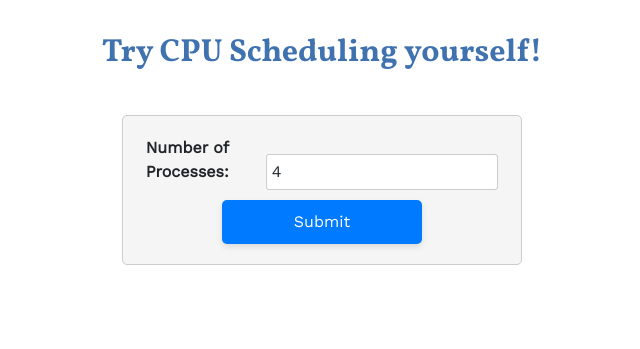
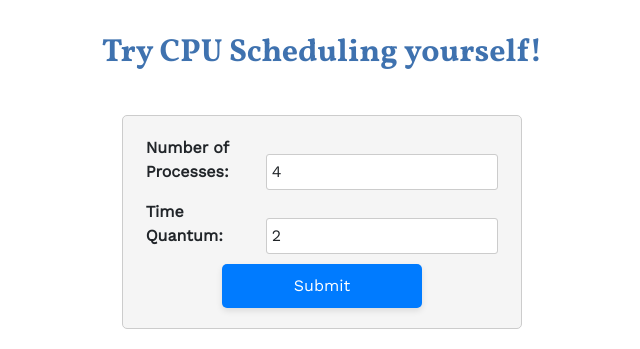
Before and after one commit to Hardvan/The-OS-sential-Guide, a Flask app: page /cpu in a window 1280 px wide. Shown: the part 4519-4868 px from the top of the page, without its empty margins (318-958 px from the left). Before the commit the page ends 4784 px from the top, so only its background shows below. Run offline with Flask 2, Linux system fonts and the light colour scheme.

Commit message:
Add time quantum input

```diff
--- a/Website/app.py
+++ b/Website/app.py
@@ -7,6 +7,7 @@ import scheduling_algos
 app = Flask(__name__)
 
 no_processes = 0
+time_quantum = 0
 
 
 @app.route('/')
@@ -31,8 +32,10 @@ def cpu():
     if request.method == 'POST':
 
         global no_processes
+        global time_quantum
         no_processes = int(request.form.get('num_processes'))
-        print(no_processes)
+        time_quantum = int(request.form.get('time_quantum'))
+        print(no_processes, time_quantum)
 
         return render_template('cpu.html', no_processes=no_processes)
 
@@ -63,7 +66,7 @@ def cpu_result():
         Priority_result = scheduling_algos.priority(processes)
 
         # Run Round Robin algorithm
-        time_quantum = 2
+        global time_quantum
         RR_result = scheduling_algos.round_robin(processes, time_quantum)
 
         return render_template('cpu_result.html',
--- a/Website/scheduling_algos.py
+++ b/Website/scheduling_algos.py
@@ -228,5 +228,6 @@ def round_robin(processes, quantum):
     result['turnaround_times'] = turnaround_times
     result['average_waiting_time'] = average_waiting_time
     result['average_turnaround_time'] = average_turnaround_time
+    result["quantum"] = quantum
 
     return result
--- a/Website/templates/cpu.html
+++ b/Website/templates/cpu.html
@@ -230,6 +230,17 @@
             required
           />
         </div>
+        <div class="form-group">
+          <label for="time_quantum">Time Quantum:</label>
+          <input
+            type="number"
+            name="time_quantum"
+            id="time_quantum"
+            class="form-control"
+            value="2"
+            required
+          />
+        </div>
         <button type="submit" class="btn btn-primary">Submit</button>
       </form>
     </div>
--- a/Website/templates/cpu_result.html
+++ b/Website/templates/cpu_result.html
@@ -162,7 +162,9 @@
         </div>
 
         <div class="col MyColumn">
-          <h2 class="text-center AlgoHeading">Round Robin Algorithm</h2>
+          <h2 class="text-center AlgoHeading">
+            Round Robin Algorithm (q = {{ RR_result.quantum }})
+          </h2>
           <table class="table MyTable">
             <thead class="thead-dark">
               <tr>
```
